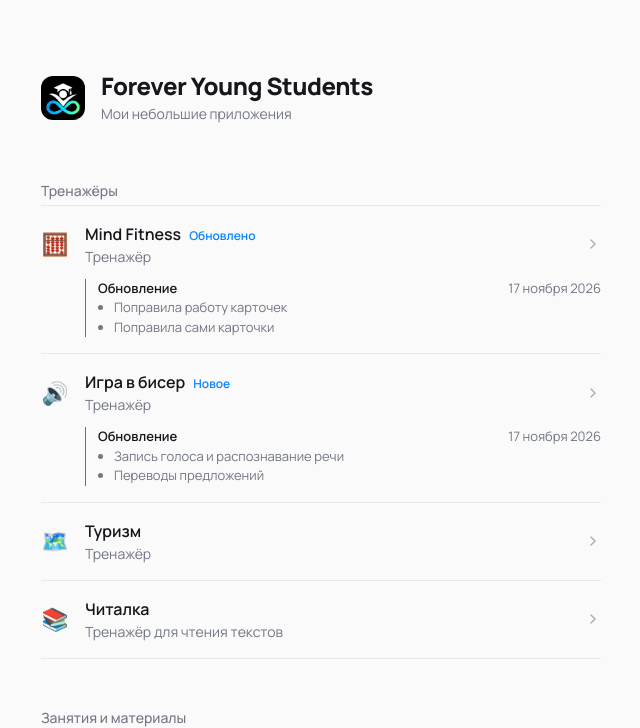
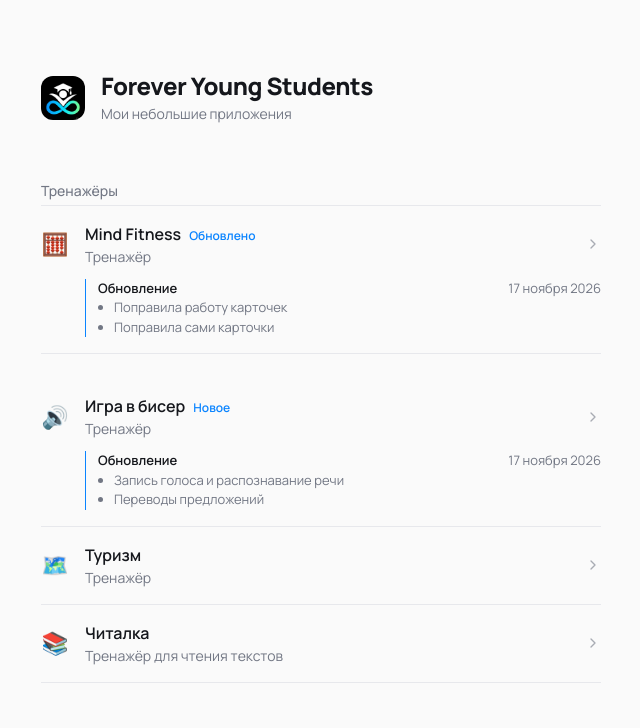
Before and after one commit to foreveryoungstudents/foreveryoungstudents.github.io, a plain HTML site: page index.html in a window 1280 px wide. Shown: the top 728 px of the page, without its empty margins (319-959 px from the left). Drawn offline with Linux system fonts and the light colour scheme.

Commit message:
Update index.html перенос строки

```diff
--- a/index.html
+++ b/index.html
@@ -195,7 +195,7 @@
         </div>
       </div>
 
-      <div class="item" data-created="2026-11-17" data-updated="2026-11-17">
+      <div class="item" data-created="2026-11-17" data-updated="2026-11-17"></br>
         <a class="link" href="https://foreveryoungstudents.github.io/vocabulary-trainer/?group=beads">
           <span class="icon">🔊</span>
           <span class="info">
```
